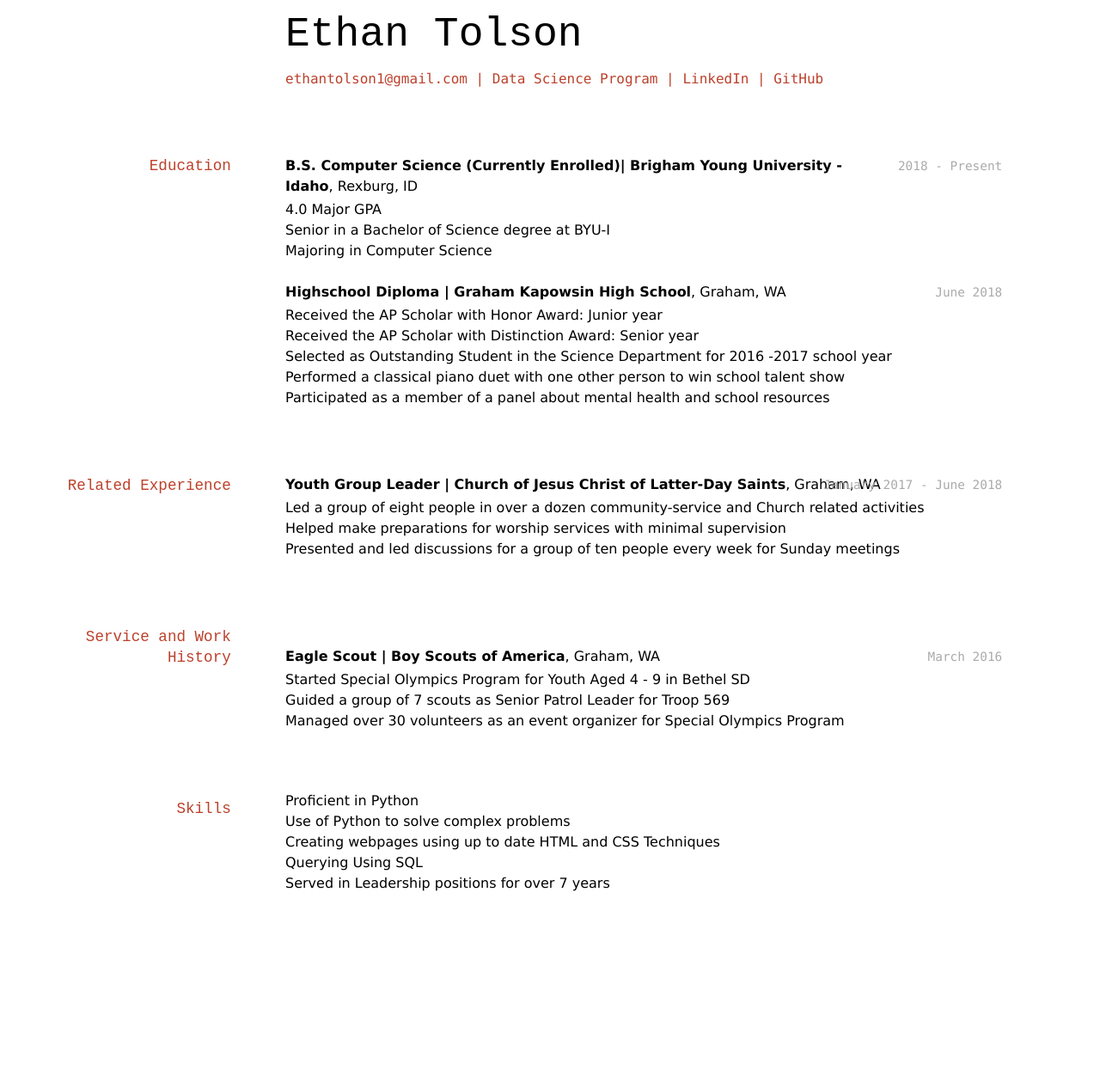
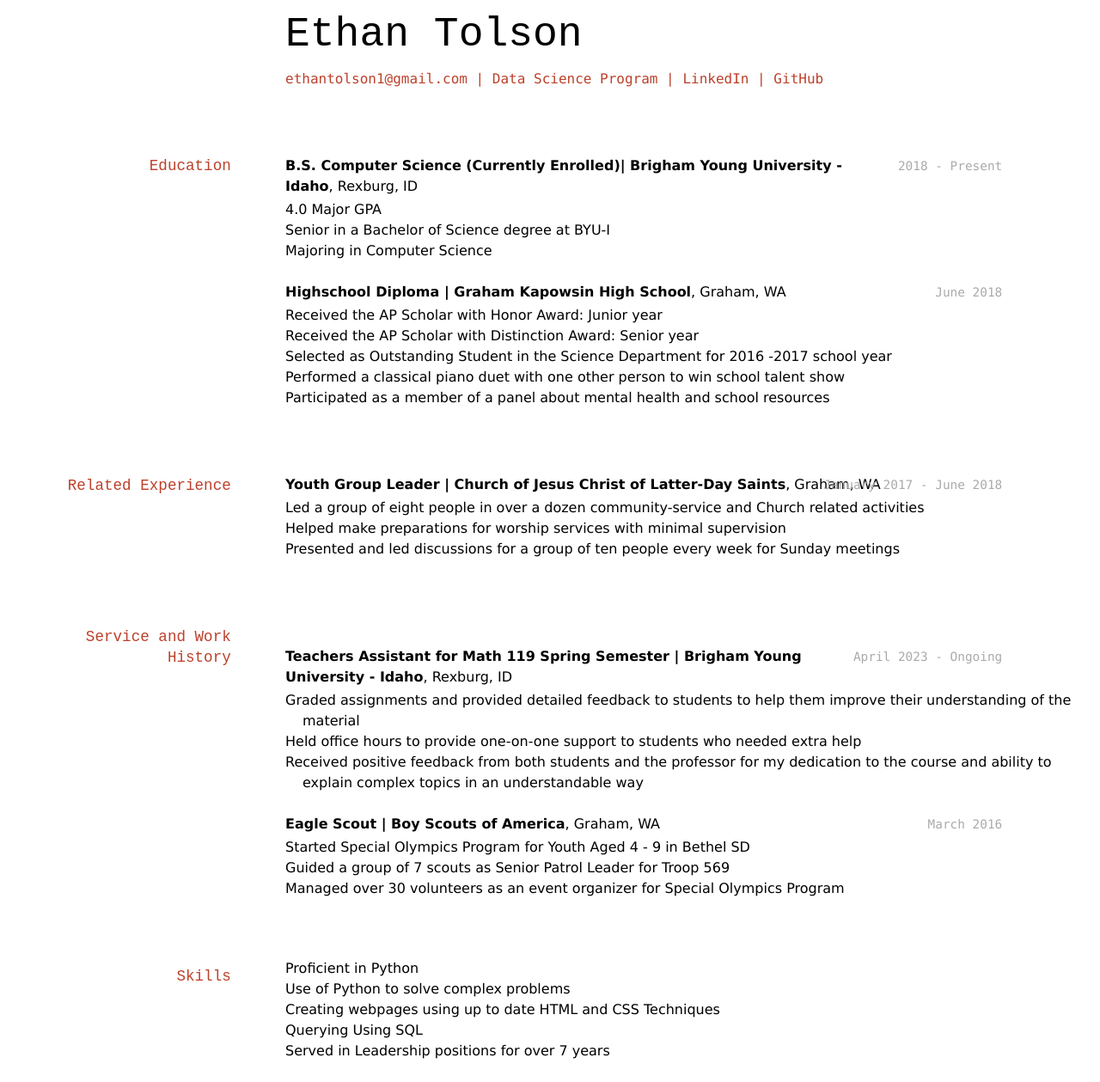
Before and after one commit to EthanTolson/Tolson_Resume, a Jekyll site: the page built from docs/index.md, in a window 1280 px wide. Shown: the whole page at 86% size. Built offline with Jekyll 4.4.1, drawn with Linux system fonts in a browser that asks for light colours; before the commit the page ends 1064 px from its top, so only the background shows below that.

Commit message:
Update index.md
added work expierence

```diff
--- a/docs/index.md
+++ b/docs/index.md
@@ -42,6 +42,12 @@ __Youth Group Leader | Church of Jesus Christ of Latter-Day Saints__, Graham, WA
 
 ## Service and Work History
 
+`April 2023 - Ongoing`
+__Teachers Assistant for Math 119 Spring Semester | Brigham Young University - Idaho__, Rexburg, ID
+- Graded assignments and provided detailed feedback to students to help them improve their understanding of the material
+- Held office hours to provide one-on-one support to students who needed extra help
+- Received positive feedback from both students and the professor for my dedication to the course and ability to explain complex topics in an understandable way
+
 `March 2016`
 __Eagle Scout | Boy Scouts of America__, Graham, WA
 - Started Special Olympics Program for Youth Aged 4 - 9 in Bethel SD
```
